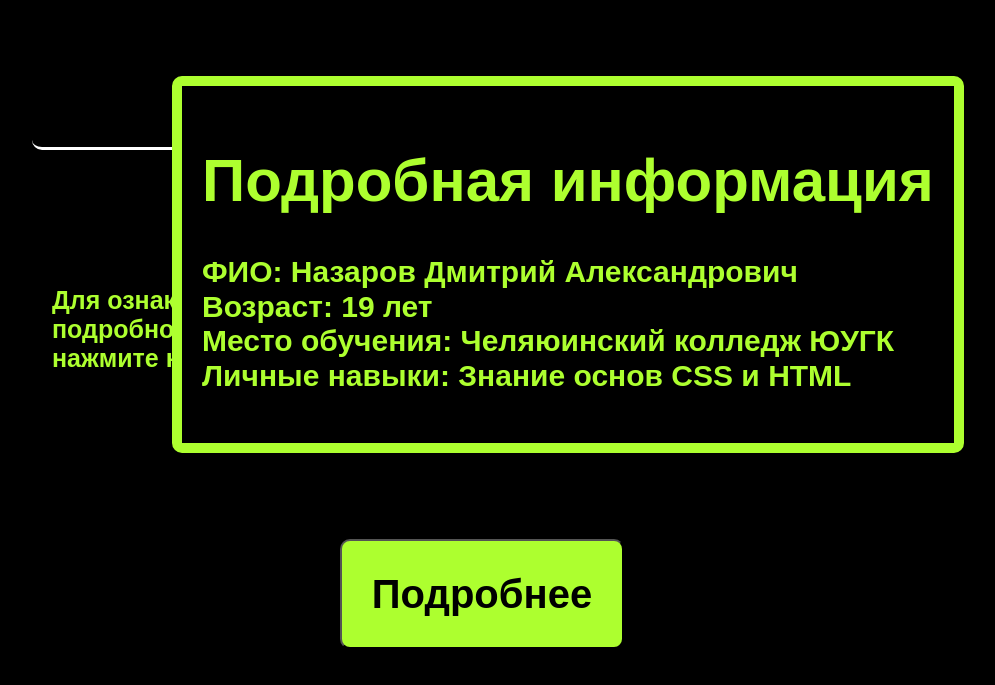
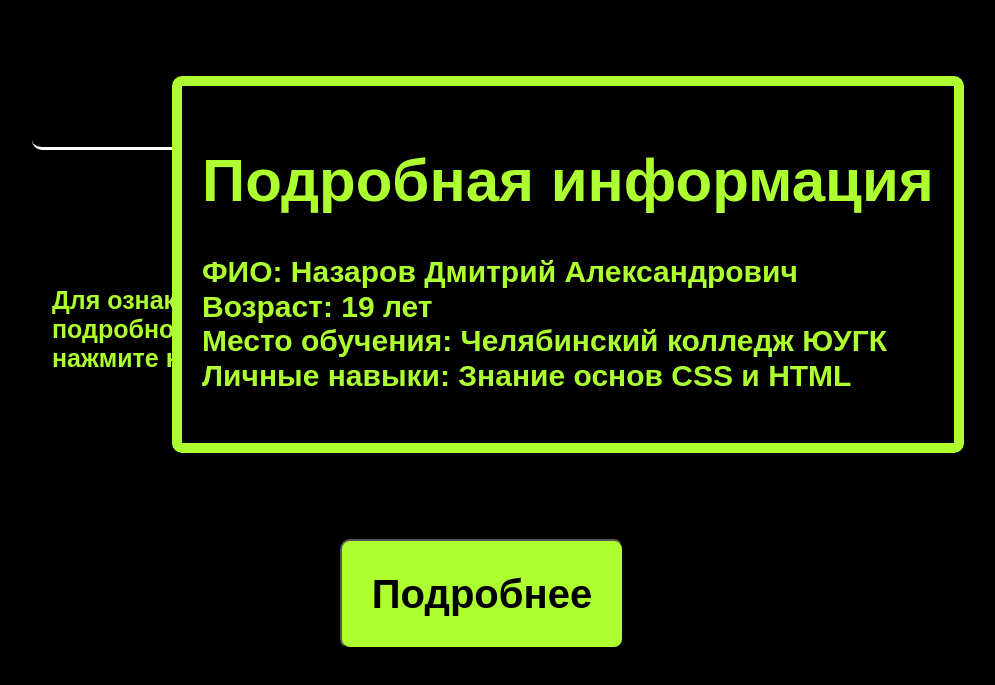
Before and after one commit to Ho1ycat/Ho1ycat.github.io, a plain HTML site: page index.html in a window 1280 px wide. Both pictures are taken after a click on the button "Подробнее". Shown: the part 1124-1809 px from the top of the page, without its empty margins (158-1153 px from the left). Drawn offline with Linux system fonts and the light colour scheme.

Commit message:
Add files via upload

```diff
--- a/index.html
+++ b/index.html
@@ -76,7 +76,7 @@
                     Возраст: 19 лет
                 </li>
                 <li class="window-script-list-item">
-                    Место обучения: Челяюинский колледж ЮУГК
+                    Место обучения: Челябинский колледж ЮУГК
                 </li>
                 <li class="window-script-list-item">
                     Личные навыки: Знание основ CSS и HTML
```
